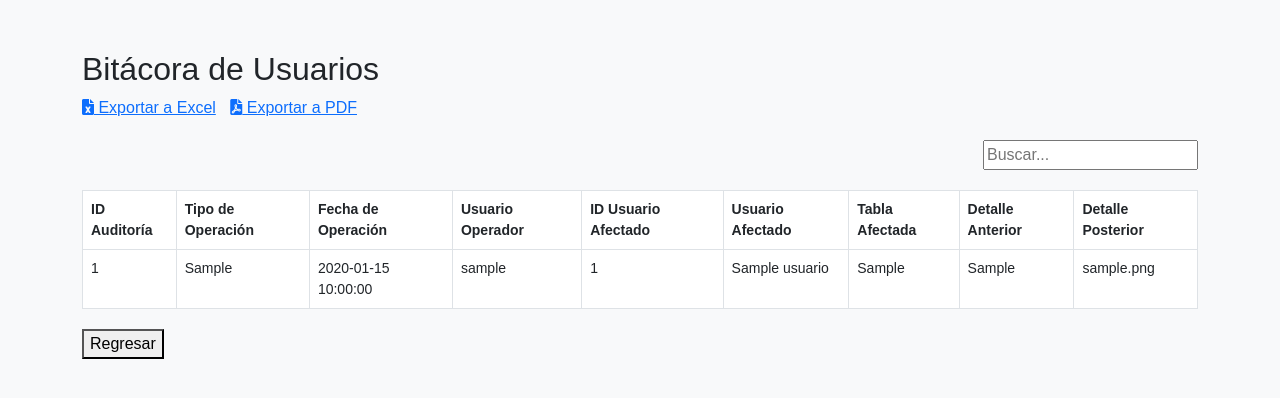
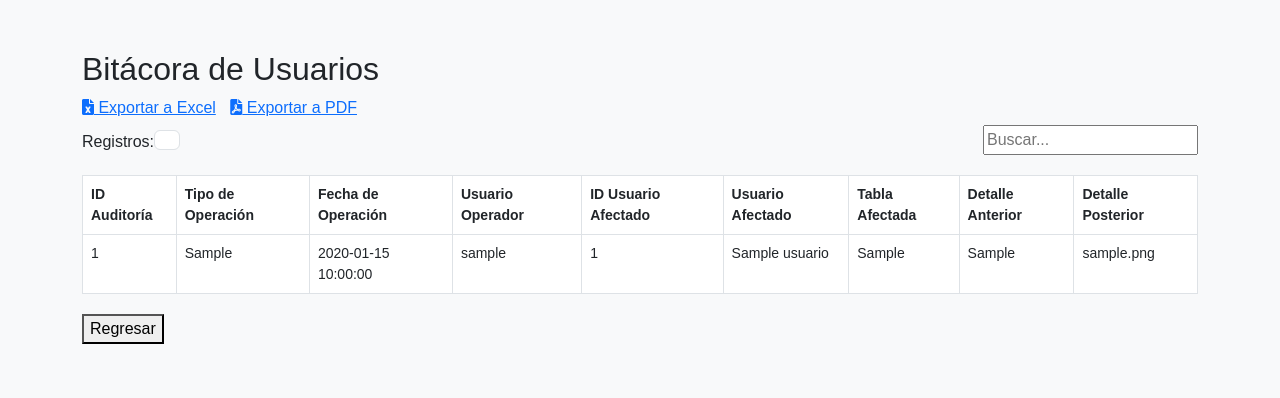
Before and after one commit to Keysiss2019/GESTION_COMPRAS, a PHP site: page /bitacora.php in a window 1280 px wide. Shown: the top 398 px of the page. Run offline with PHP 8.4, Linux system fonts and the light colour scheme; the visitor is signed in with stand-in values (Sample User, id 1); tables that the repository leaves empty or names only in its code hold one stand-in row (values such as "Sample post").

Commit message:
Mostrar Número de registros por página
Número de registros por página

```diff
--- a/bitacora.php
+++ b/bitacora.php
@@ -11,7 +11,7 @@ if(isset($_SESSION['nombre_usuario']) && !empty($_SESSION['nombre_usuario'])) {
     $nombre_usuario_php = $_SESSION['nombre_usuario'];
 
     // Número de registros por página
-    $resultsPerPage = 10;
+    $resultsPerPage = isset($_GET['resultsPerPage']) ? $_GET['resultsPerPage'] : 10; // Obtener el número de registros por página desde el parámetro GET o establecerlo en 10 por defecto
 
     // Calcular la página actual y el índice de inicio
     $page = isset($_GET['page']) ? $_GET['page'] : 1;
@@ -85,6 +85,7 @@ if(isset($_SESSION['nombre_usuario']) && !empty($_SESSION['nombre_usuario'])) {
         }
         .search-container {
             margin-bottom: 20px;
+            margin-top: -45px;
         }
         .pagination-container a {
             padding: 6px 12px;
@@ -102,6 +103,20 @@ if(isset($_SESSION['nombre_usuario']) && !empty($_SESSION['nombre_usuario'])) {
             color: #6c757d;
             border-color: #6c757d;
         }
+        /* Estilo personalizado para el contenedor del select */
+        .select-container {
+            margin-bottom: 20px;
+            display: inline-flex; /* Mostrar en línea */
+            border-radius: 0;
+            width: 90px; /* Ajustar el ancho según sea necesario */
+            height: 20px; /* Ajustar la altura según sea necesario */
+
+        }
+
+
+
+
+
     </style>
 </head>
 <body>
@@ -112,6 +127,17 @@ if(isset($_SESSION['nombre_usuario']) && !empty($_SESSION['nombre_usuario'])) {
     <div class="export-icons">
         <a href="export_excel.php"><i class="fas fa-file-excel"></i> Exportar a Excel</a>
         <a href="export_pdf.php"><i class="fas fa-file-pdf"></i> Exportar a PDF</a>
+    </div>
+
+    <!-- Agregar el select para seleccionar el número de registros por página -->
+    <div class="select-container">
+        <label for="resultsPerPage">Registros:</label>
+        <select class="form-control" id="resultsPerPage" name="resultsPerPage" onchange="changeResultsPerPage()">
+            <option value="5" <?php if($resultsPerPage == 5) echo "selected"; ?>>5</option>
+            <option value="10" <?php if($resultsPerPage == 10) echo "selected"; ?>>10</option>
+            <option value="20" <?php if($resultsPerPage == 20) echo "selected"; ?>>20</option>
+            <option value="50" <?php if($resultsPerPage == 50) echo "selected"; ?>>50</option>
+        </select>
     </div>
 
     <?php if ($resultBitacora->num_rows > 0): ?>
@@ -152,11 +178,11 @@ if(isset($_SESSION['nombre_usuario']) && !empty($_SESSION['nombre_usuario'])) {
 
         <div class="pagination-container">
             <?php if ($page > 1): ?>
-                <a href="?page=<?php echo ($page - 1); ?>">&lt; Anterior</a>
+                <a href="?page=<?php echo ($page - 1); ?>&resultsPerPage=<?php echo $resultsPerPage; ?>">&lt; Anterior</a>
             <?php endif; ?>
 
             <?php if ($page < $totalPages): ?>
-                <a href="?page=<?php echo ($page + 1); ?>">Siguiente &gt;</a>
+                <a href="?page=<?php echo ($page + 1); ?>&resultsPerPage=<?php echo $resultsPerPage; ?>">Siguiente &gt;</a>
             <?php endif; ?>
         </div>
     <?php else: ?>
@@ -193,8 +219,16 @@ if(isset($_SESSION['nombre_usuario']) && !empty($_SESSION['nombre_usuario'])) {
         function goBack() {
             window.history.back();
         }
+
+        // Función para cambiar el número de registros por página
+        function changeResultsPerPage() {
+            var resultsPerPage = document.getElementById("resultsPerPage").value;
+            window.location.href = "?page=1&resultsPerPage=" + resultsPerPage;
+        }
     </script>
 </div>
 
 </body>
 </html>
+
+</html>
```
